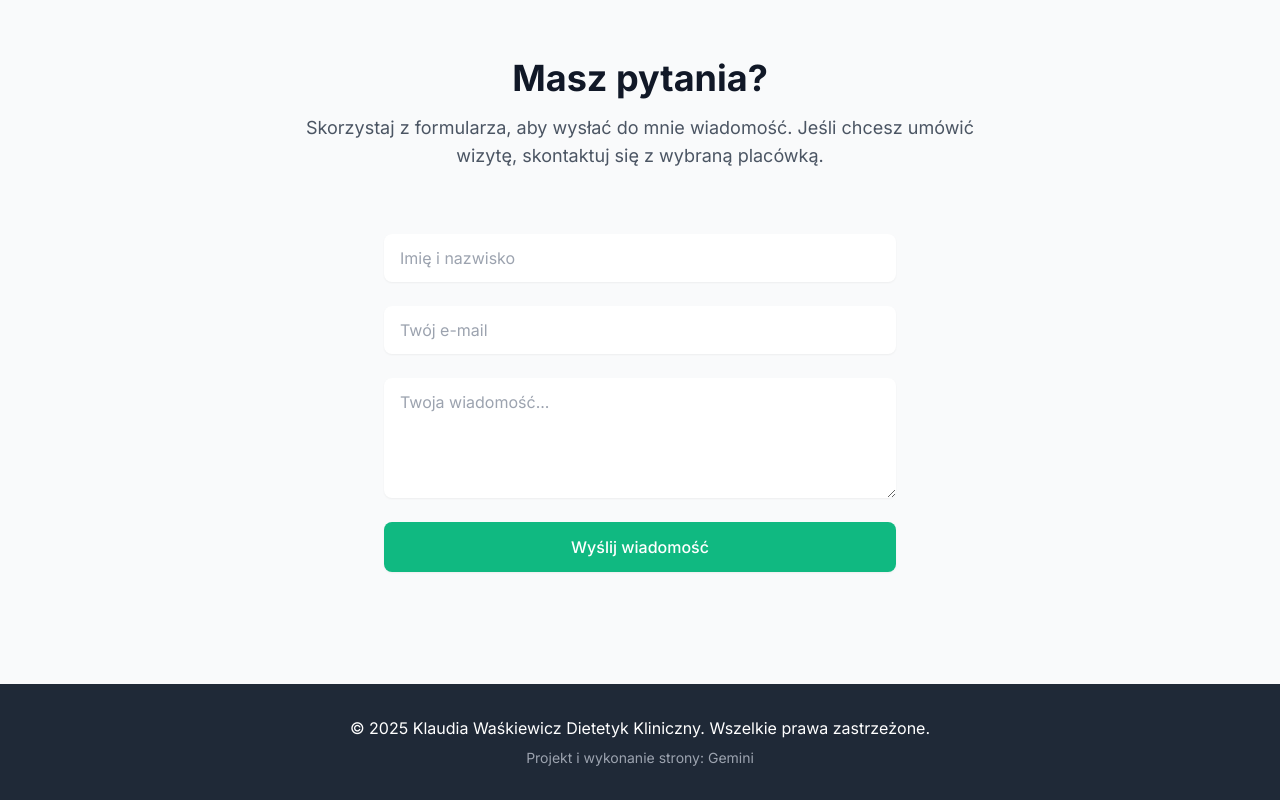
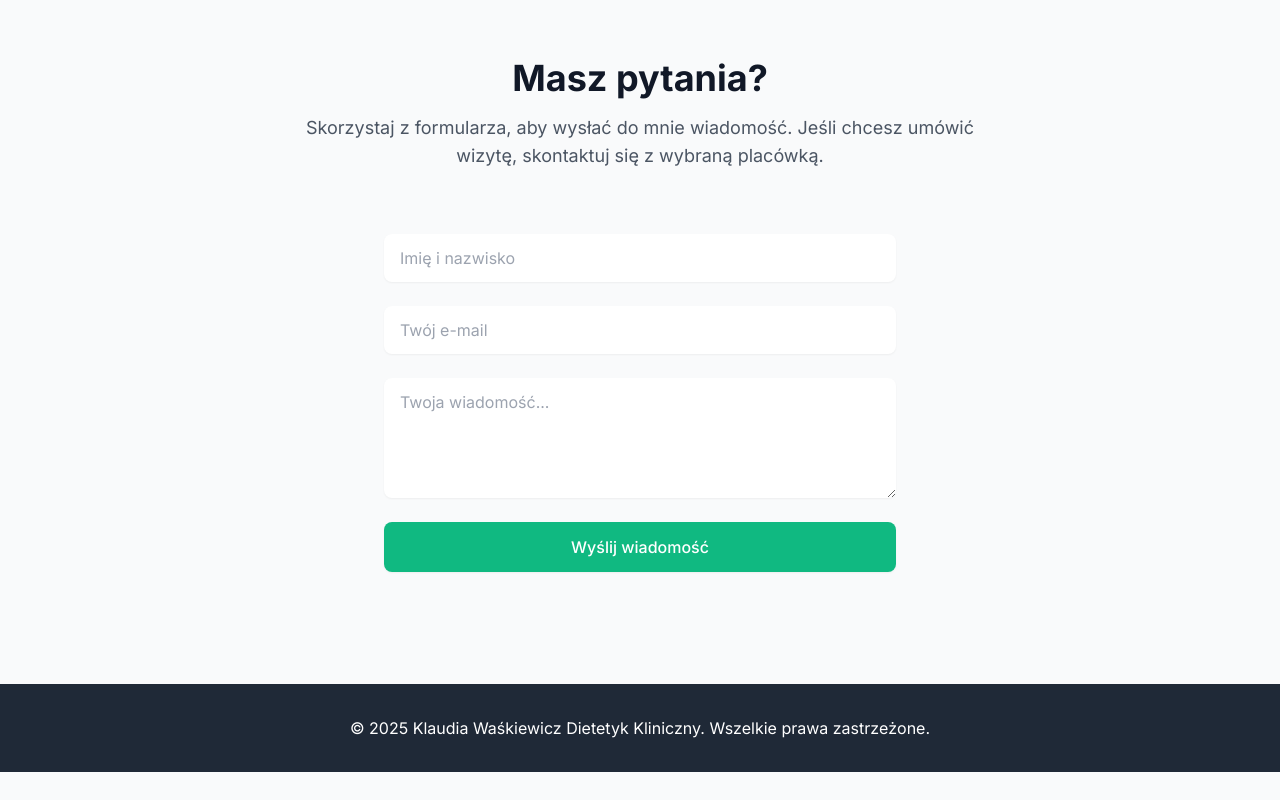
Before and after one commit to PatrykC01/GabinetDietetyczny, a plain HTML site: page index.html in a window 1280 px wide. Shown: the part 6116-6916 px from the top of the page. After the commit the page ends 6888 px from the top, so only its background shows below. Drawn offline with nearby package versions, Linux system fonts and the light colour scheme.

Commit message:
Update index.html

```diff
--- a/index.html
+++ b/index.html
@@ -878,9 +878,6 @@
           &copy; <span id="current-year"></span> Klaudia Waśkiewicz Dietetyk
           Kliniczny. Wszelkie prawa zastrzeżone.
         </p>
-        <p class="text-sm text-gray-400 mt-2">
-          Projekt i wykonanie strony: Gemini
-        </p>
       </div>
     </footer>
 
```
